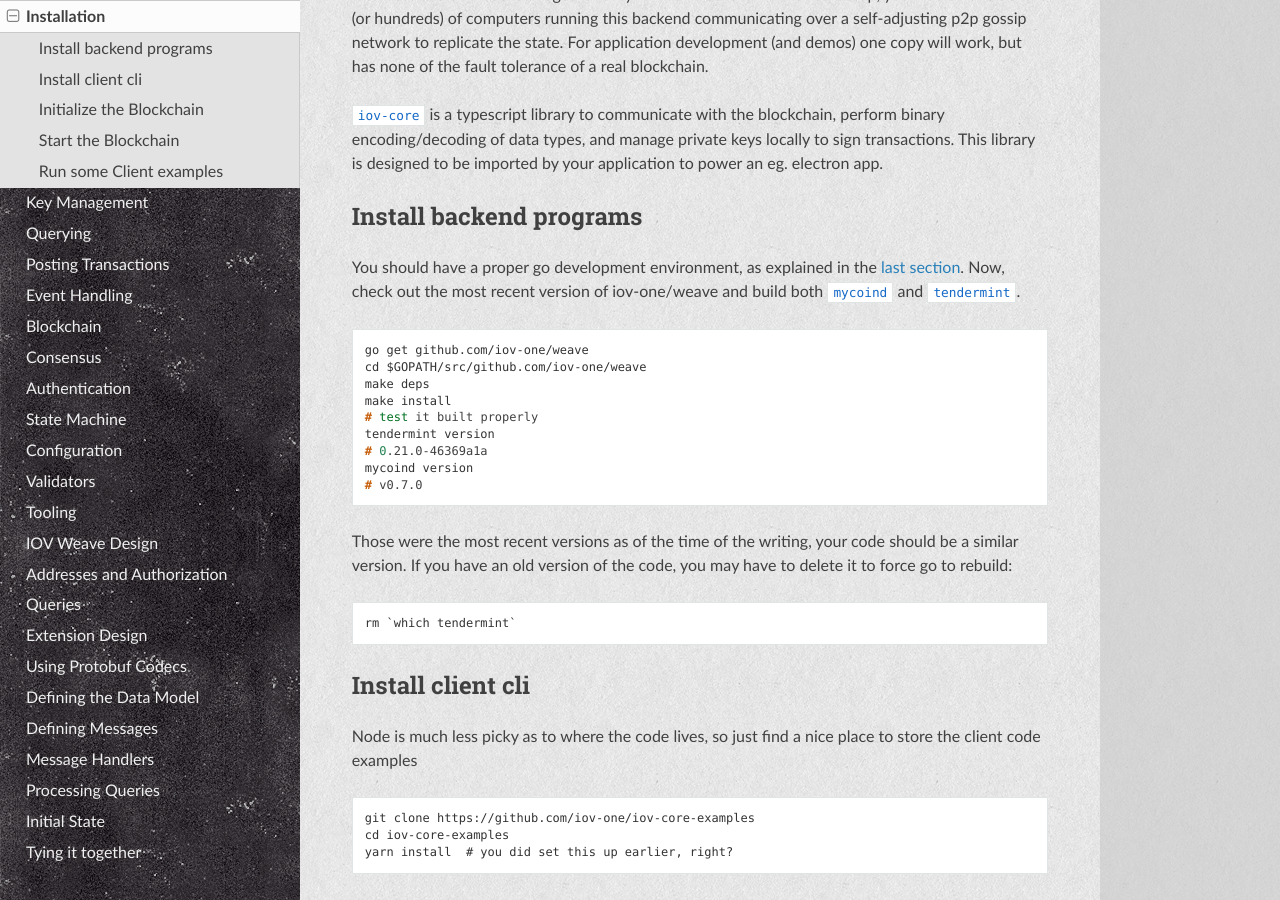
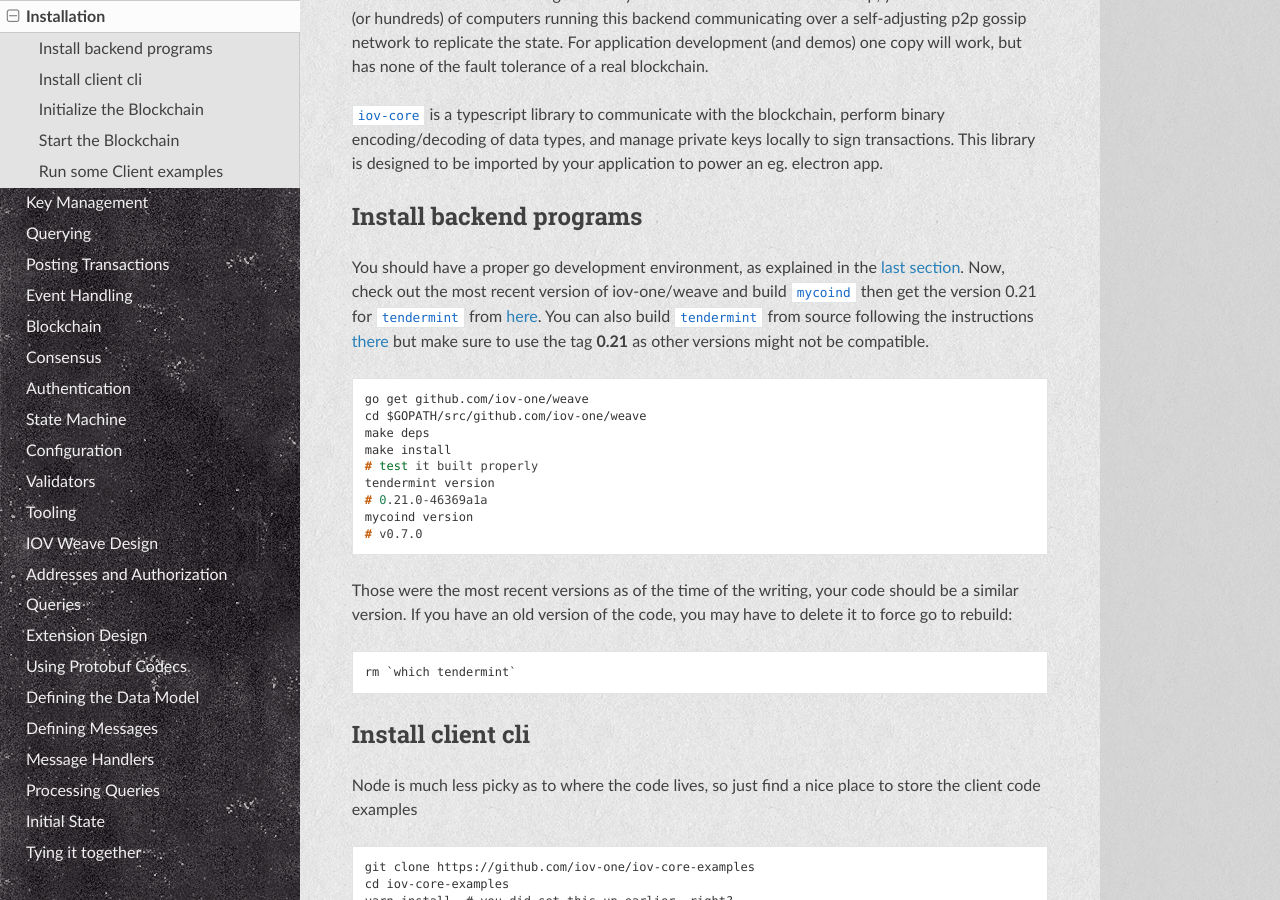
Before and after one commit to iov-one/weave, a Sphinx documentation site: the page built from docs/mycoind/installation.rst, in a window 1280 px wide and 900 px high, scrolled down 521 px. Built offline with Sphinx 7.4.7 and the Read the Docs theme 2.0.0, drawn with Linux system fonts in a browser that asks for light colours; formulas are drawn with MathJax 3.

Commit message:
update tendermint install instructions

```diff
--- a/docs/mycoind/installation.rst
+++ b/docs/mycoind/installation.rst
@@ -37,8 +37,11 @@ Install backend programs
 
 You should have a proper go development environment, as explained
 in the `last section <./installation.html>`__. Now, check out
-the most recent version of iov-one/weave and build both
-``mycoind`` and ``tendermint``.
+the most recent version of iov-one/weave and build ``mycoind`` then get
+the version 0.21 for ``tendermint`` from `here <https://github.com/tendermint/tendermint/releases?after=v0.22.0>`__.
+You can also build ``tendermint`` from source following the instructions
+`there <https://github.com/tendermint/tendermint/blob/master/docs/introduction/install.md>`__
+but make sure to use the tag **0.21** as other versions might not be compatible.
 
 .. code:: console
 
```
